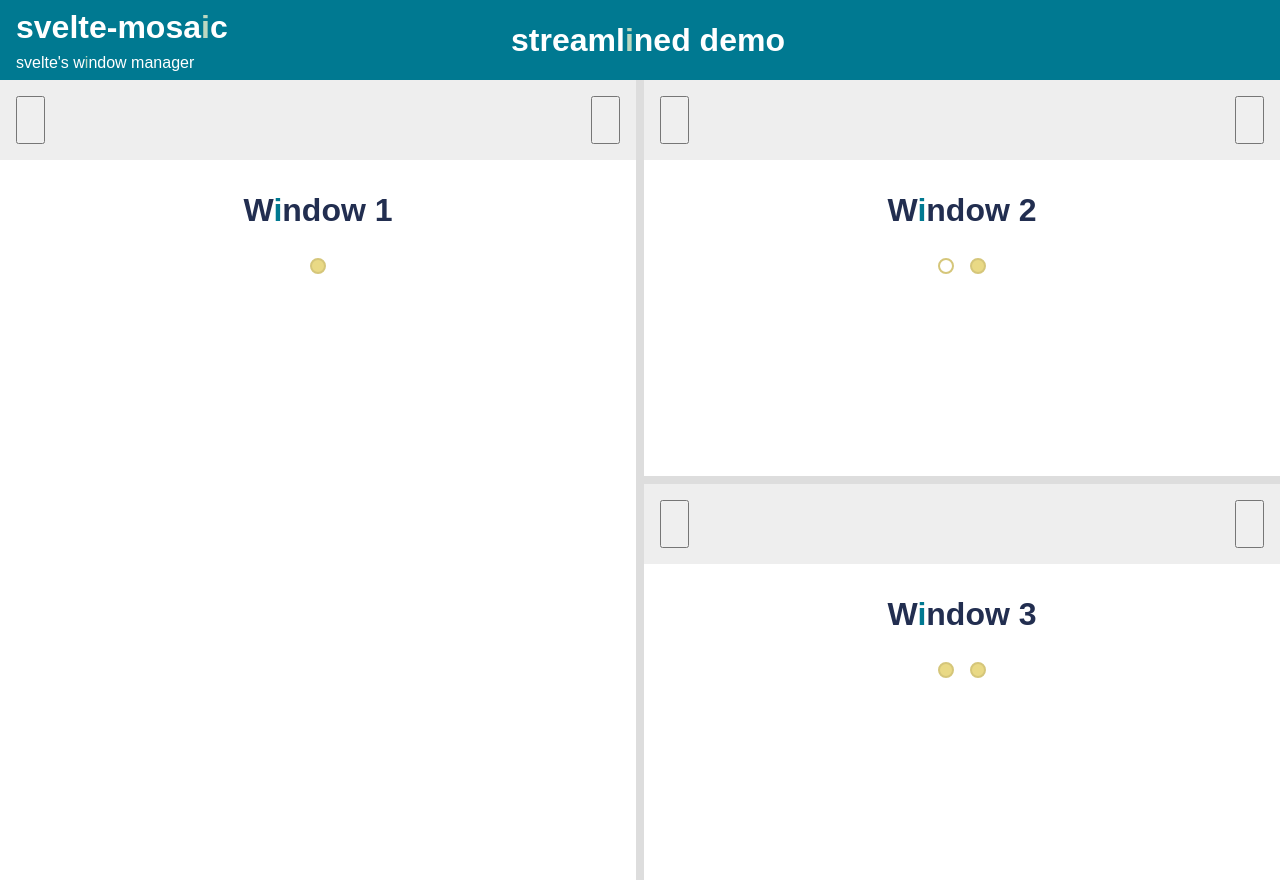
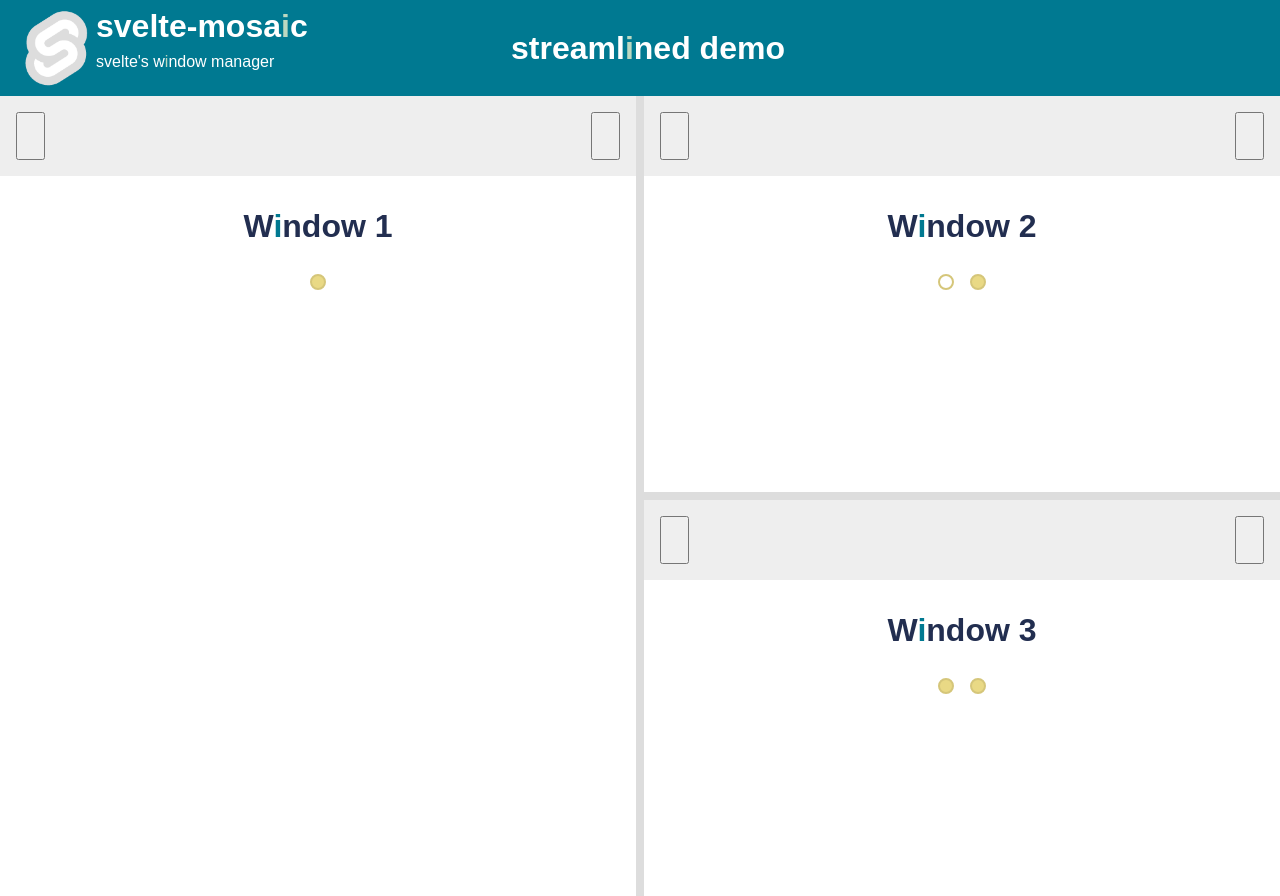
Before and after one commit to LeoDog896/svelte-mosaic, a SvelteKit app: page / in a window 1280 px wide. Built offline with nearby package versions, Linux system fonts and the light colour scheme; some icons are missing.

Commit message:
feat: add image

```diff
--- a/src/routes/+page.svelte
+++ b/src/routes/+page.svelte
@@ -1,6 +1,7 @@
 <script lang="ts">
 	import DiGithubBadge from 'svelte-icons/di/DiGithubBadge.svelte';
 	import DiNpm from 'svelte-icons/di/DiNpm.svelte';
+	import FaviconLight from './favicon-light.png';
 
 	import Node from '$lib';
 	import Window from './Window.svelte';
@@ -8,8 +9,11 @@
 
 <header>
 	<div class="title child">
-		<h1 class="name">svelte-mosa<span class="i">i</span>c</h1>
-		<p>svelte's w<span class="i">i</span>ndow manager</p>
+		<img src={FaviconLight} class="logo" alt="Svelte logo" />
+		<div class="description">
+			<h1 class="name">svelte-mosa<span class="i">i</span>c</h1>
+			<p>svelte's w<span class="i">i</span>ndow manager</p>
+		</div>
 	</div>
 	<h1 class="child">streaml<span class="i">i</span>ned demo</h1>
 	<div class="icons child">
@@ -27,6 +31,11 @@
 </Node>
 
 <style>
+	.logo {
+		height: 5rem;
+		width: 5rem;
+	}
+
 	.child {
 		width: 30%;
 	}
@@ -62,9 +71,13 @@
 
 	.title {
 		display: flex;
-		flex-direction: column;
+		flex-direction: row;
 		margin: 0.5rem 1rem;
 		justify-content: left;
+	}
+
+	.description {
+		flex-direction: column;
 	}
 
 	.i {
```
Also changed, not shown: src/routes/favicon-light.png (added).
